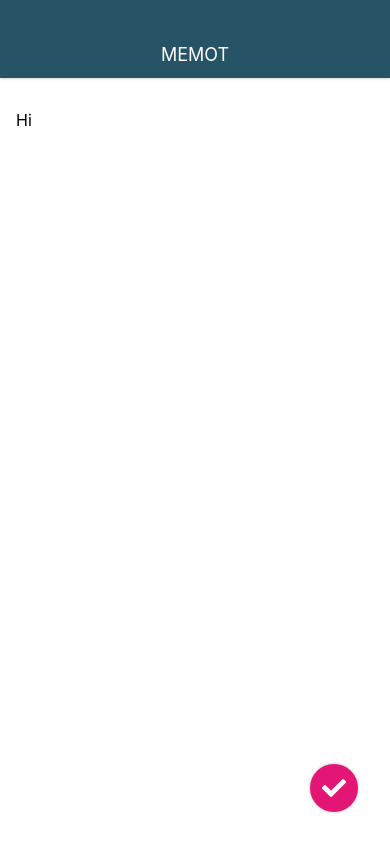
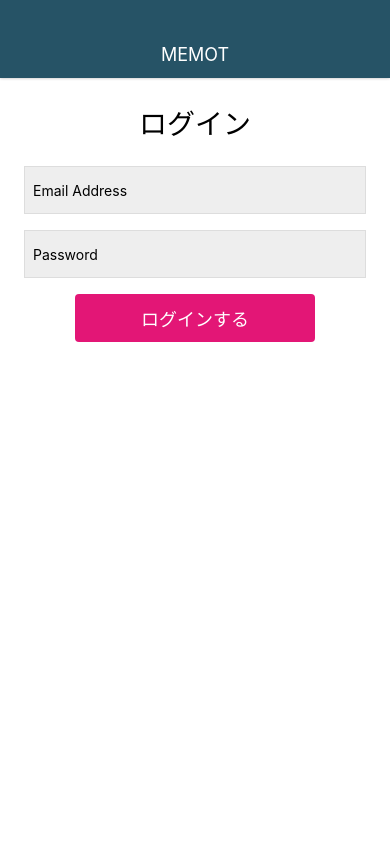
Before and after one commit to winterbooker/MemoApp, a React Native app: screen / in a window 390 px wide. Built offline with nearby package versions, Linux system fonts and the light colour scheme.

Commit message:
Create Login and Signup Screen

```diff
--- a/App.tsx
+++ b/App.tsx
@@ -3,14 +3,14 @@
 import { StyleSheet, View } from 'react-native';
 
 import Appbar from './src/components/Appbar';
-import MemoEditScreen from './src/screens/MemoEditScreen';
+import LoginScreen from './src/screens/LoginScreen';
 
 
 export default function App() {
   return (
     <View style={styles.container}>
       <Appbar />
-      <MemoEditScreen />
+      <LoginScreen />
     </View>
   );
 }
--- /dev/null
+++ b/src/screens/LoginScreen.tsx
@@ -0,0 +1,54 @@
+import React from 'react';
+import { StyleSheet, View, Text, TextInput, TouchableHighlight } from 'react-native';
+
+class LoginScreen extends React.Component {
+  render() {
+    return (
+      <View style={styles.container}>
+        <Text style={styles.title}>ログイン</Text>
+        <TextInput style={styles.input} value="Email Address" />
+        <TextInput style={styles.input} value="Password" />
+        <TouchableHighlight style={styles.button} onPress={() => {}} underlayColor="#C70F66">
+          <Text style={styles.buttonTitle}>ログインする</Text>
+        </TouchableHighlight>
+      </View>
+    );
+  }
+}
+
+const styles = StyleSheet.create({
+  container: {
+    flex: 1,
+    width: '100%',
+    padding: 24,
+    backgroundColor: '#fff'
+  },
+  input: {
+    backgroundColor: '#eee',
+    height: 48,
+    marginBottom: 16,
+    borderWidth: 1,
+    borderColor: '#ddd',
+    padding: 8,
+  },
+  title: {
+    fontSize: 28,
+    alignSelf: 'center',
+    marginBottom: 24,
+  },
+  button: {
+    backgroundColor: '#E31676',
+    height: 48,
+    borderRadius: 4,
+    justifyContent: 'center',
+    alignItems: 'center',
+    width: '70%',
+    alignSelf: 'center',
+  },
+  buttonTitle: {
+    color: '#fff',
+    fontSize: 18,
+  },
+});
+
+export default LoginScreen;
```
Also changed, not shown: src/screens/SignupScreen.tsx (added, +54 -0 lines).
